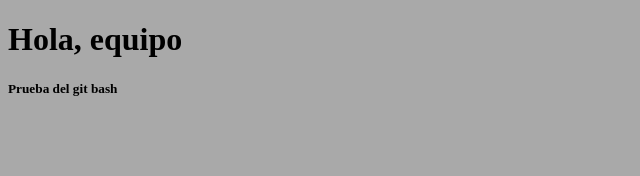
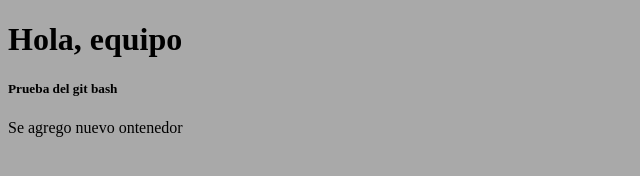
Before and after one commit to 1Lala01/Equipo-Cibertec, a plain HTML site: page paginas/index.html in a window 1280 px wide. Shown: the whole page, without its empty margins (0-640 px from the left). Drawn offline with Linux system fonts and the light colour scheme.

Commit message:
Se cambio y se coloco estilos

```diff
--- a/css/style.css
+++ b/css/style.css
@@ -1,3 +1,12 @@
 body{
     background-color: darkgrey;
 }
+.conteiner {
+    color: black;
+    font-size: 400;
+
+}
+
+.conteiner:hover{
+    color: red;
+}
--- a/paginas/index.html
+++ b/paginas/index.html
@@ -10,6 +10,7 @@
     <div>
         <h1>Hola, equipo</h1>
         <h5>Prueba del git bash</h5>
+        <div class="conteiner">Se agrego nuevo ontenedor</div>
     </div>
 </body>
 </html>
```
